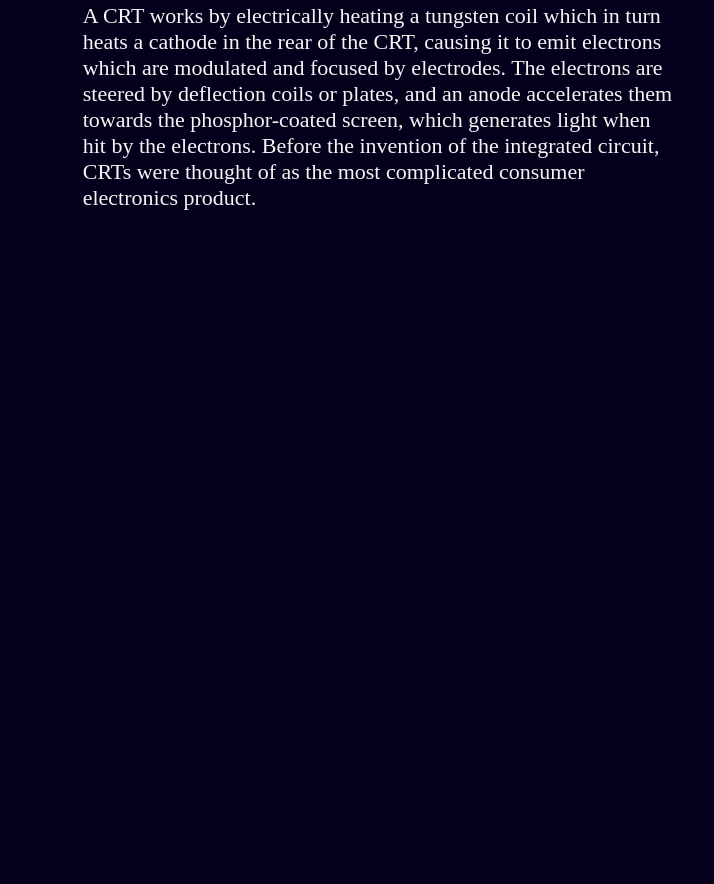
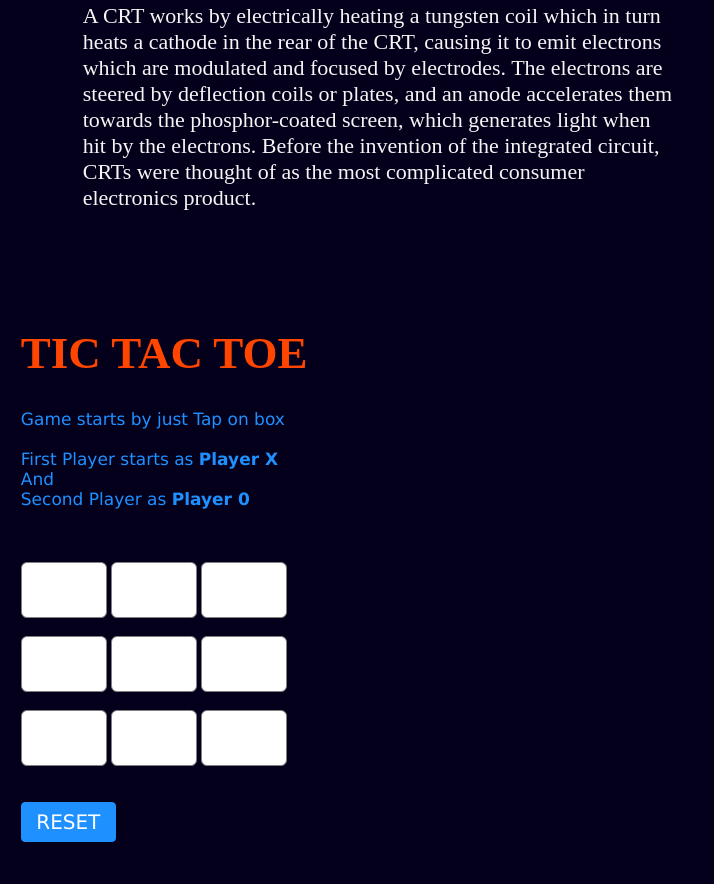
Before and after one commit to coddest/PwI, a plain HTML site: page index.html in a window 1280 px wide. Shown: the part 802-1686 px from the top of the page, without its empty margins (0-714 px from the left). Before the commit the page ends 1119 px from the top, so only its background shows below. Drawn offline with Linux system fonts and the light colour scheme.

Commit message:
inital code

```diff
--- a/index.html
+++ b/index.html
@@ -4,6 +4,7 @@
     <title>PAGE</title>
     <meta charset="UTF-8">
     <link rel="stylesheet" type="text/css" href="style.css"/>
+    <script src="script.js"></script>
   </head>
   <body>
 
@@ -37,4 +38,56 @@
       </div>
     </div>
 
+      <div id="toktaktoe">
+        <h1>TIC TAC TOE</h1>
+        <!-- Game Instructions -->
+        <p id="ins">Game starts by just Tap on
+            box<br><br>First Player starts as
+            <b>Player X</b><br>And<br>Second
+            Player as <b>Player 0</b>
+        </p>
+
+        <br><br>
+        <!-- 3*3 grid of Boxes -->
+        <input type="text" id="b1" onclick=
+            "myfunc_3(); myfunc();" readonly>
+
+        <input type="text" id="b2" onclick=
+            "myfunc_4(); myfunc();" readonly>
+
+        <input type="text" id="b3" onclick=
+            "myfunc_5(); myfunc();" readonly>
+        <br><br>
+
+        <input type="text" id="b4" onclick=
+            "myfunc_6(); myfunc();" readonly>
+
+        <input type="text" id="b5" onclick=
+            "myfunc_7(); myfunc();" readonly>
+
+        <input type="text" id="b6" onclick=
+            "myfunc_8(); myfunc();" readonly>
+        <br><br>
+
+        <input type="text" id="b7" onclick=
+            "myfunc_9(); myfunc();" readonly>
+
+        <input type="text" id="b8" onclick=
+            "myfunc_10();myfunc();" readonly>
+
+        <input type="text" id="b9" onclick=
+            "myfunc_11();myfunc();" readonly>
+
+        <!-- Grid end here  -->
+        <br><br><br>
+        <!-- Button to reset game -->
+        <button id="but" onclick="myfunc_2()">
+            RESET
+        </button>
+
+        <br><br>
+        <!-- Space to show player turn -->
+        <p id="print"></p>
+      </div>
+
   </body>
--- /dev/null
+++ b/script.js
@@ -0,0 +1,375 @@
+// Function called whenever user tab on any box
+function myfunc() {
+
+	// Setting DOM to all boxes or input field
+	var b1, b2, b3, b4, b5, b6, b7, b8, b9;
+	b1 = document.getElementById("b1").value;
+	b2 = document.getElementById("b2").value;
+	b3 = document.getElementById("b3").value;
+	b4 = document.getElementById("b4").value;
+	b5 = document.getElementById("b5").value;
+	b6 = document.getElementById("b6").value;
+	b7 = document.getElementById("b7").value;
+	b8 = document.getElementById("b8").value;
+	b9 = document.getElementById("b9").value;
+
+	// Checking if Player X won or not and after
+	// that disabled all the other fields
+	if ((b1 == 'x' || b1 == 'X') && (b2 == 'x' ||
+		b2 == 'X') && (b3 == 'x' || b3 == 'X')) {
+		document.getElementById('print')
+			.innerHTML = "Player X won";
+		document.getElementById("b4").disabled = true;
+		document.getElementById("b5").disabled = true;
+		document.getElementById("b6").disabled = true;
+		document.getElementById("b7").disabled = true;
+		document.getElementById("b8").disabled = true;
+		document.getElementById("b9").disabled = true;
+		window.alert('Player X won');
+	}
+	else if ((b1 == 'x' || b1 == 'X') && (b4 == 'x' ||
+		b4 == 'X') && (b7 == 'x' || b7 == 'X')) {
+		document.getElementById('print')
+			.innerHTML = "Player X won";
+		document.getElementById("b2").disabled = true;
+		document.getElementById("b3").disabled = true;
+		document.getElementById("b5").disabled = true;
+		document.getElementById("b6").disabled = true;
+		document.getElementById("b8").disabled = true;
+		document.getElementById("b9").disabled = true;
+
+		window.alert('Player X won');
+	}
+	else if ((b7 == 'x' || b7 == 'X') && (b8 == 'x' ||
+		b8 == 'X') && (b9 == 'x' || b9 == 'X')) {
+		document.getElementById('print')
+			.innerHTML = "Player X won";
+		document.getElementById("b1").disabled = true;
+		document.getElementById("b2").disabled = true;
+		document.getElementById("b3").disabled = true;
+		document.getElementById("b4").disabled = true;
+		document.getElementById("b5").disabled = true;
+		document.getElementById("b6").disabled = true;
+		window.alert('Player X won');
+	}
+	else if ((b3 == 'x' || b3 == 'X') && (b6 == 'x' ||
+		b6 == 'X') && (b9 == 'x' || b9 == 'X')) {
+		document.getElementById('print')
+			.innerHTML = "Player X won";
+		document.getElementById("b1").disabled = true;
+		document.getElementById("b2").disabled = true;
+		document.getElementById("b4").disabled = true;
+		document.getElementById("b5").disabled = true;
+		document.getElementById("b7").disabled = true;
+		document.getElementById("b8").disabled = true;
+		window.alert('Player X won');
+	}
+	else if ((b1 == 'x' || b1 == 'X') && (b5 == 'x' ||
+		b5 == 'X') && (b9 == 'x' || b9 == 'X')) {
+		document.getElementById('print')
+			.innerHTML = "Player X won";
+		document.getElementById("b2").disabled = true;
+		document.getElementById("b3").disabled = true;
+		document.getElementById("b4").disabled = true;
+		document.getElementById("b6").disabled = true;
+		document.getElementById("b7").disabled = true;
+		document.getElementById("b8").disabled = true;
+		window.alert('Player X won');
+	}
+	else if ((b3 == 'x' || b3 == 'X') && (b5 == 'x' ||
+		b5 == 'X') && (b7 == 'x' || b7 == 'X')) {
+		document.getElementById('print')
+			.innerHTML = "Player X won";
+		document.getElementById("b1").disabled = true;
+		document.getElementById("b2").disabled = true;
+		document.getElementById("b4").disabled = true;
+		document.getElementById("b6").disabled = true;
+		document.getElementById("b8").disabled = true;
+		document.getElementById("b9").disabled = true;
+		window.alert('Player X won');
+	}
+	else if ((b2 == 'x' || b2 == 'X') && (b5 == 'x' ||
+		b5 == 'X') && (b8 == 'x' || b8 == 'X')) {
+		document.getElementById('print')
+			.innerHTML = "Player X won";
+		document.getElementById("b1").disabled = true;
+		document.getElementById("b3").disabled = true;
+		document.getElementById("b4").disabled = true;
+		document.getElementById("b6").disabled = true;
+		document.getElementById("b7").disabled = true;
+		document.getElementById("b9").disabled = true;
+		window.alert('Player X won');
+	}
+	else if ((b4 == 'x' || b4 == 'X') && (b5 == 'x' ||
+		b5 == 'X') && (b6 == 'x' || b6 == 'X')) {
+		document.getElementById('print')
+			.innerHTML = "Player X won";
+		document.getElementById("b1").disabled = true;
+		document.getElementById("b2").disabled = true;
+		document.getElementById("b3").disabled = true;
+		document.getElementById("b7").disabled = true;
+		document.getElementById("b8").disabled = true;
+		document.getElementById("b9").disabled = true;
+		window.alert('Player X won');
+	}
+
+	// Checking of Player X finish
+	// Checking for Player 0 starts, Is player 0 won or
+	// not and after that disabled all the other fields
+	else if ((b1 == '0' || b1 == '0') && (b2 == '0' ||
+		b2 == '0') && (b3 == '0' || b3 == '0')) {
+		document.getElementById('print')
+			.innerHTML = "Player 0 won";
+		document.getElementById("b4").disabled = true;
+		document.getElementById("b5").disabled = true;
+		document.getElementById("b6").disabled = true;
+		document.getElementById("b7").disabled = true;
+		document.getElementById("b8").disabled = true;
+		document.getElementById("b9").disabled = true;
+		window.alert('Player 0 won');
+	}
+	else if ((b1 == '0' || b1 == '0') && (b4 == '0' ||
+		b4 == '0') && (b7 == '0' || b7 == '0')) {
+		document.getElementById('print')
+			.innerHTML = "Player 0 won";
+		document.getElementById("b2").disabled = true;
+		document.getElementById("b3").disabled = true;
+		document.getElementById("b5").disabled = true;
+		document.getElementById("b6").disabled = true;
+		document.getElementById("b8").disabled = true;
+		document.getElementById("b9").disabled = true;
+		window.alert('Player 0 won');
+	}
+	else if ((b7 == '0' || b7 == '0') && (b8 == '0' ||
+		b8 == '0') && (b9 == '0' || b9 == '0')) {
+		document.getElementById('print')
+			.innerHTML = "Player 0 won";
+		document.getElementById("b1").disabled = true;
+		document.getElementById("b2").disabled = true;
+		document.getElementById("b3").disabled = true;
+		document.getElementById("b4").disabled = true;
+		document.getElementById("b5").disabled = true;
+		document.getElementById("b6").disabled = true;
+		window.alert('Player 0 won');
+	}
+	else if ((b3 == '0' || b3 == '0') && (b6 == '0' ||
+		b6 == '0') && (b9 == '0' || b9 == '0')) {
+		document.getElementById('print')
+			.innerHTML = "Player 0 won";
+		document.getElementById("b1").disabled = true;
+		document.getElementById("b2").disabled = true;
+		document.getElementById("b4").disabled = true;
+		document.getElementById("b5").disabled = true;
+		document.getElementById("b7").disabled = true;
+		document.getElementById("b8").disabled = true;
+		window.alert('Player 0 won');
+	}
+	else if ((b1 == '0' || b1 == '0') && (b5 == '0' ||
+		b5 == '0') && (b9 == '0' || b9 == '0')) {
+		document.getElementById('print')
+			.innerHTML = "Player 0 won";
+		document.getElementById("b2").disabled = true;
+		document.getElementById("b3").disabled = true;
+		document.getElementById("b4").disabled = true;
+		document.getElementById("b6").disabled = true;
+		document.getElementById("b7").disabled = true;
+		document.getElementById("b8").disabled = true;
+		window.alert('Player 0 won');
+	}
+	else if ((b3 == '0' || b3 == '0') && (b5 == '0' ||
+		b5 == '0') && (b7 == '0' || b7 == '0')) {
+		document.getElementById('print')
+			.innerHTML = "Player 0 won";
+		document.getElementById("b1").disabled = true;
+		document.getElementById("b2").disabled = true;
+		document.getElementById("b4").disabled = true;
+		document.getElementById("b6").disabled = true;
+		document.getElementById("b8").disabled = true;
+		document.getElementById("b9").disabled = true;
+		window.alert('Player 0 won');
+	}
+	else if ((b2 == '0' || b2 == '0') && (b5 == '0' ||
+		b5 == '0') && (b8 == '0' || b8 == '0')) {
+		document.getElementById('print')
+			.innerHTML = "Player 0 won";
+		document.getElementById("b1").disabled = true;
+		document.getElementById("b3").disabled = true;
+		document.getElementById("b4").disabled = true;
+		document.getElementById("b6").disabled = true;
+		document.getElementById("b7").disabled = true;
+		document.getElementById("b9").disabled = true;
+		window.alert('Player 0 won');
+	}
+	else if ((b4 == '0' || b4 == '0') && (b5 == '0' ||
+		b5 == '0') && (b6 == '0' || b6 == '0')) {
+		document.getElementById('print')
+			.innerHTML = "Player 0 won";
+		document.getElementById("b1").disabled = true;
+		document.getElementById("b2").disabled = true;
+		document.getElementById("b3").disabled = true;
+		document.getElementById("b7").disabled = true;
+		document.getElementById("b8").disabled = true;
+		document.getElementById("b9").disabled = true;
+		window.alert('Player 0 won');
+	}
+
+	// Checking of Player 0 finish
+	// Here, Checking about Tie
+	else if ((b1 == 'X' || b1 == '0') && (b2 == 'X'
+		|| b2 == '0') && (b3 == 'X' || b3 == '0') &&
+		(b4 == 'X' || b4 == '0') && (b5 == 'X' ||
+		b5 == '0') && (b6 == 'X' || b6 == '0') &&
+		(b7 == 'X' || b7 == '0') && (b8 == 'X' ||
+		b8 == '0') && (b9 == 'X' || b9 == '0')) {
+			document.getElementById('print')
+				.innerHTML = "Match Tie";
+			window.alert('Match Tie');
+	}
+	else {
+
+		// Here, Printing Result
+		if (flag == 1) {
+			document.getElementById('print')
+				.innerHTML = "Player X Turn";
+		}
+		else {
+			document.getElementById('print')
+				.innerHTML = "Player 0 Turn";
+		}
+	}
+}
+
+// Function to reset game
+function myfunc_2() {
+	location.reload();
+	document.getElementById('b1').value = '';
+	document.getElementById("b2").value = '';
+	document.getElementById("b3").value = '';
+	document.getElementById("b4").value = '';
+	document.getElementById("b5").value = '';
+	document.getElementById("b6").value = '';
+	document.getElementById("b7").value = '';
+	document.getElementById("b8").value = '';
+	document.getElementById("b9").value = '';
+
+}
+
+// Here onwards, functions check turn of the player
+// and put accordingly value X or 0
+flag = 1;
+function myfunc_3() {
+	if (flag == 1) {
+		document.getElementById("b1").value = "X";
+		document.getElementById("b1").disabled = true;
+		flag = 0;
+	}
+	else {
+		document.getElementById("b1").value = "0";
+		document.getElementById("b1").disabled = true;
+		flag = 1;
+	}
+}
+
+function myfunc_4() {
+	if (flag == 1) {
+		document.getElementById("b2").value = "X";
+		document.getElementById("b2").disabled = true;
+		flag = 0;
+	}
+	else {
+		document.getElementById("b2").value = "0";
+		document.getElementById("b2").disabled = true;
+		flag = 1;
+	}
+}
+
+function myfunc_5() {
+	if (flag == 1) {
+		document.getElementById("b3").value = "X";
+		document.getElementById("b3").disabled = true;
+		flag = 0;
+	}
+	else {
+		document.getElementById("b3").value = "0";
+		document.getElementById("b3").disabled = true;
+		flag = 1;
+	}
+}
+
+function myfunc_6() {
+	if (flag == 1) {
+		document.getElementById("b4").value = "X";
+		document.getElementById("b4").disabled = true;
+		flag = 0;
+	}
+	else {
+		document.getElementById("b4").value = "0";
+		document.getElementById("b4").disabled = true;
+		flag = 1;
+	}
+}
+
+function myfunc_7() {
+	if (flag == 1) {
+		document.getElementById("b5").value = "X";
+		document.getElementById("b5").disabled = true;
+		flag = 0;
+	}
+	else {
+		document.getElementById("b5").value = "0";
+		document.getElementById("b5").disabled = true;
+		flag = 1;
+	}
+}
+
+function myfunc_8() {
+	if (flag == 1) {
+		document.getElementById("b6").value = "X";
+		document.getElementById("b6").disabled = true;
+		flag = 0;
+	}
+	else {
+		document.getElementById("b6").value = "0";
+		document.getElementById("b6").disabled = true;
+		flag = 1;
+	}
+}
+
+function myfunc_9() {
+	if (flag == 1) {
+		document.getElementById("b7").value = "X";
+		document.getElementById("b7").disabled = true;
+		flag = 0;
+	}
+	else {
+		document.getElementById("b7").value = "0";
+		document.getElementById("b7").disabled = true;
+		flag = 1;
+	}
+}
+
+function myfunc_10() {
+	if (flag == 1) {
+		document.getElementById("b8").value = "X";
+		document.getElementById("b8").disabled = true;
+		flag = 0;
+	}
+	else {
+		document.getElementById("b8").value = "0";
+		document.getElementById("b8").disabled = true;
+		flag = 1;
+	}
+}
+
+function myfunc_11() {
+	if (flag == 1) {
+		document.getElementById("b9").value = "X";
+		document.getElementById("b9").disabled = true;
+		flag = 0;
+	}
+	else {
+		document.getElementById("b9").value = "0";
+		document.getElementById("b9").disabled = true;
+		flag = 1;
+	}
+}
--- a/style.css
+++ b/style.css
@@ -39,3 +39,62 @@ body {
   display: flex;
   padding: 5%;
 }
+
+h1 {
+  color: orangered;
+  font-size: 45px;
+}
+
+/* 3*3 Grid */
+#b1, #b2, #b3, #b4, #b5,
+#b6, #b7, #b8, #b9 {
+  width: 80px;
+  height: 52px;
+  margin: auto;
+  border: 1px solid gray;
+  border-radius: 6px;
+  font-size: 30px;
+  text-align: center;
+}
+
+/* Reset Button */
+#but {
+  box-sizing: border-box;
+  width: 95px;
+  height: 40px;
+  border: 1px solid dodgerblue;
+  margin: auto;
+  border-radius: 4px;
+  font-family: Verdana,
+      Geneva, Tahoma, sans-serif;
+
+  background-color: dodgerblue;
+  color: white;
+  font-size: 20px;
+  cursor: pointer;
+}
+
+/* Player turn space */
+#print {
+  font-family: Verdana,
+      Geneva, Tahoma, sans-serif;
+
+  color: dodgerblue;
+  font-size: 20px;
+}
+
+/* Main Container */
+#tiktaktoe {
+  display: flex;
+  align-items: center;
+  justify-content: center;
+}
+
+/* Game Instruction Text */
+#ins {
+  font-family: Verdana,
+      Geneva, Tahoma, sans-serif;
+
+  color: dodgerblue;
+  font-size: 17px;
+}
```
